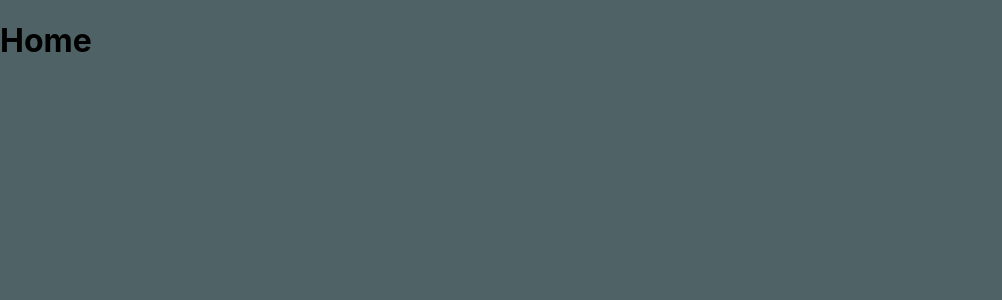
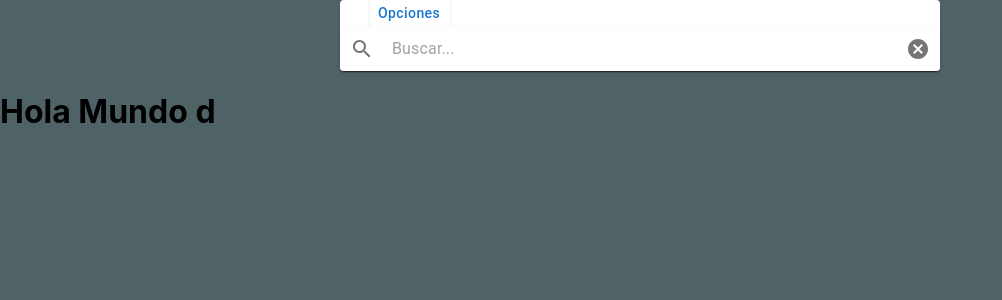
Before and after one commit to BeduTeam8/FrontEndReact, a React (Create React App) app: page / in a window 1280 px wide. Shown: the top 300 px of the page, without its empty margins (0-1002 px from the left). Built offline with nearby package versions, Linux system fonts and the light colour scheme.

Commit message:
Se agrega pagina SearchResults y componentes de busqueda y menu

```diff
--- a/package.json
+++ b/package.json
@@ -15,7 +15,7 @@
     "react": "^18.2.0",
     "react-dom": "^18.2.0",
     "react-router-dom": "^6.4.4",
-    "react-scripts": "5.0.1",
+    "react-scripts": "^2.1.3",
     "web-vitals": "^2.1.4"
   },
   "scripts": {
--- /dev/null
+++ b/src/components/BarSearch.js
@@ -0,0 +1,43 @@
+import * as React from 'react';
+import Paper from '@mui/material/Paper';
+import InputBase from '@mui/material/InputBase';
+//import Divider from '@mui/material/Divider';
+import IconButton from '@mui/material/IconButton';
+//import MenuIcon from '@mui/icons-material/Menu';
+import SearchIcon from '@mui/icons-material/Search';
+import CancelIcon from '@mui/icons-material/Cancel'
+import BasicMenu from './MenuInSearchResults';
+
+export default function BarSearch() {
+  return (
+    <Paper
+    component="form"
+        sx={{ m: 'auto', display: 'flex', flexDirection: 'column', width: 600 }}>
+    <Paper
+        sx={{ m: '-5px auto -5px 30px',p:'auto -5px' ,width: 80 }}
+    >
+    <BasicMenu sx={{width:80 }}></BasicMenu>
+    </Paper>
+    <Paper
+      component="form"
+      sx={{ p: '2px auto',m: 'auto', display: 'flex', alignItems: 'center', width: 600 }}
+    >
+
+
+      <IconButton type="button" sx={{ p: '10px' }} aria-label="search">
+        <SearchIcon />
+      </IconButton>
+      <InputBase
+        sx={{ ml: 1, flex: 2 }}
+        placeholder="Buscar..."
+        inputProps={{ 'aria-label': 'Buscar...' }}
+      />
+      <IconButton sx={{ p: '10px' }} aria-label="menu">
+        <CancelIcon />
+      </IconButton>
+
+
+    </Paper>
+    </Paper>
+  );
+}
--- /dev/null
+++ b/src/components/MenuInSearchResults.js
@@ -0,0 +1,45 @@
+import * as React from 'react';
+import Button from '@mui/material/Button';
+import Menu from '@mui/material/Menu';
+import MenuItem from '@mui/material/MenuItem';
+
+
+export default function BasicMenu() {
+  const [anchorEl, setAnchorEl] = React.useState(null);
+  const open = Boolean(anchorEl);
+  const handleClick = (event) => {
+    setAnchorEl(event.currentTarget);
+  };
+  const handleClose = () => {
+    setAnchorEl(null);
+  };
+  let Opciones = 'Opciones';
+
+  return (
+    <div>
+      <Button
+        id="basic-button"
+        aria-controls={open ? 'basic-menu' : undefined}
+        aria-haspopup="true"
+        aria-expanded={open ? 'true' : undefined}
+        onClick={handleClick}
+        style={{textTransform:'none'}}
+      >
+        {Opciones}
+      </Button>
+      <Menu
+        id="basic-menu"
+        anchorEl={anchorEl}
+        open={open}
+        onClose={handleClose}
+        MenuListProps={{
+          'aria-labelledby': 'basic-button',
+        }}
+      >
+        <MenuItem onClick={handleClose}>Profile</MenuItem>
+        <MenuItem onClick={handleClose}>My account</MenuItem>
+        <MenuItem onClick={handleClose}>Logout</MenuItem>
+      </Menu>
+    </div>
+  );
+}
--- a/src/index.js
+++ b/src/index.js
@@ -2,11 +2,12 @@ import React from "react";
 import ReactDOM from "react-dom/client";
 import "./css/index.css";
 // import App from "./pages/App";
-import Home from "./pages/Home";
+//import Home from "./pages/Home";
+import SearchResult from "./pages/SearchResults";
 
 const root = ReactDOM.createRoot(document.getElementById("root"));
 root.render(
 	<React.StrictMode>
-		<Home />
+		<SearchResult/>
 	</React.StrictMode>
 );
--- a/src/pages/App.js
+++ b/src/pages/App.js
@@ -6,7 +6,7 @@ const App = () => {
 	return (
 		<>
 			<Banner>
-				<div>LibraryVerse!</div>
+
 			</Banner>
 			<DataList />
 		</>
--- /dev/null
+++ b/src/pages/SearchResults.js
@@ -0,0 +1,18 @@
+import React from "react";
+//import Banner from "../components/banner";
+import BarSearch from "../components/BarSearch";
+//import BasicMenu from "../components/MenuInSearchResults";
+
+function SearchResult(){
+    return(
+        <div>
+            <BarSearch ></BarSearch>
+
+            <h1>Hola Mundo d </h1>
+
+
+        </div>
+    )
+}
+
+export default SearchResult;
```
Also changed, not shown: 1 other file (tests, documents, lock files or other folders).
